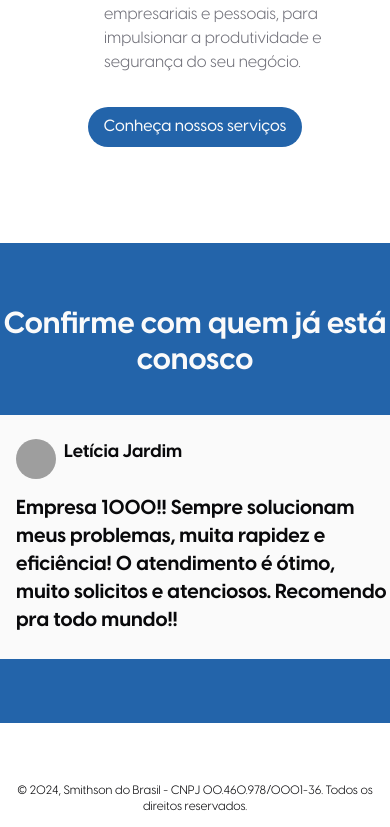
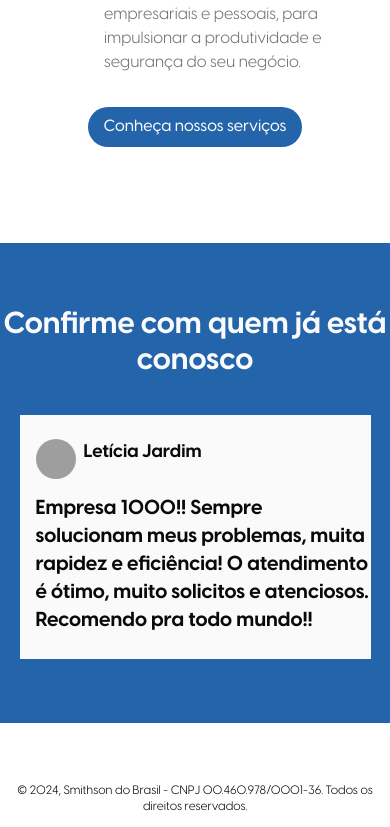
Before and after one commit to Smithson-do-Brasil/smithson-do-brasil, a React (Vite) app: page / in a window 390 px wide. Shown: the part 5186-6013 px from the top of the page. Built offline with nearby package versions, Linux system fonts and the light colour scheme; grey boxes are pictures that could not be loaded; a web font is replaced by a local one.

Commit message:
style: adjusting responsive reviews section

```diff
--- a/src/pages/Home/components/review.tsx
+++ b/src/pages/Home/components/review.tsx
@@ -21,7 +21,7 @@ export function Review() {
             delay: 4000,
           }),
         ]}
-        className="w-full"
+        className="mx-auto w-[90%] lg:w-full"
       >
         <CarouselContent className="-mx-6">
           <ReviewItem
```
